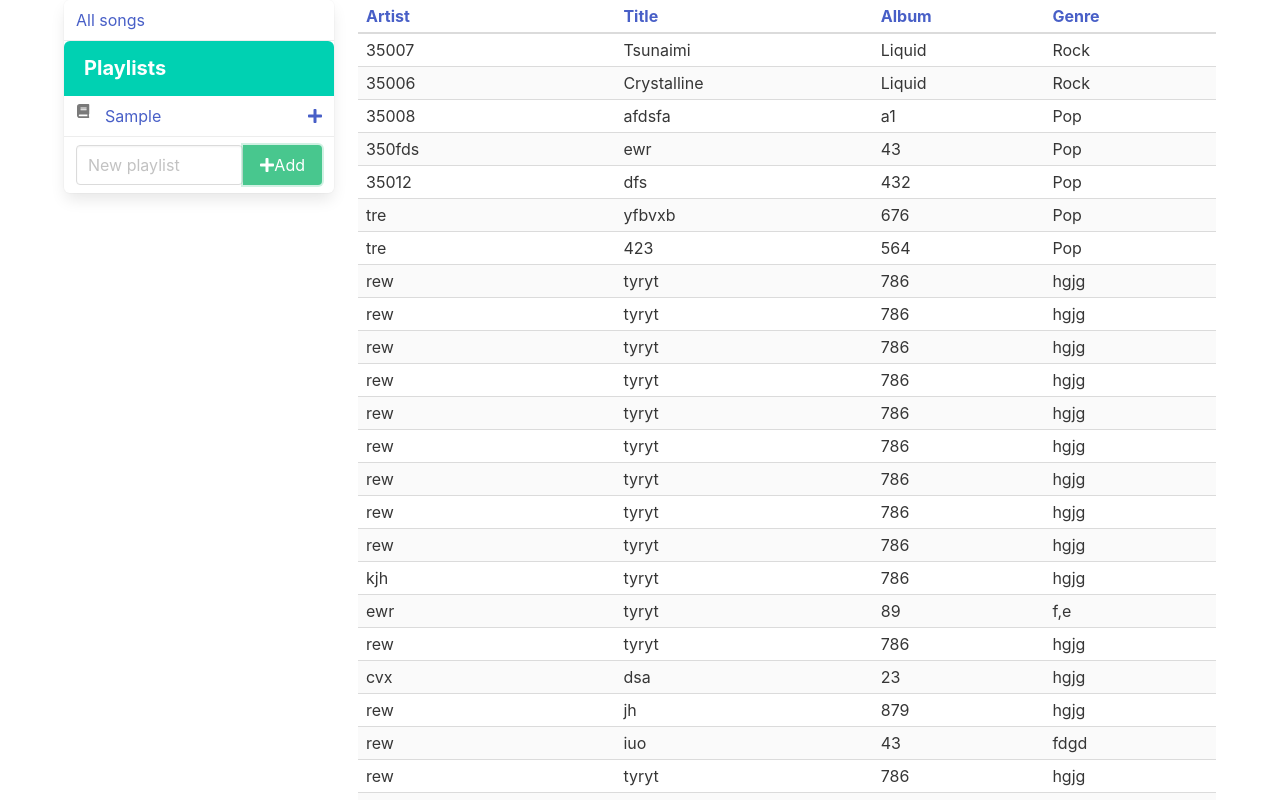
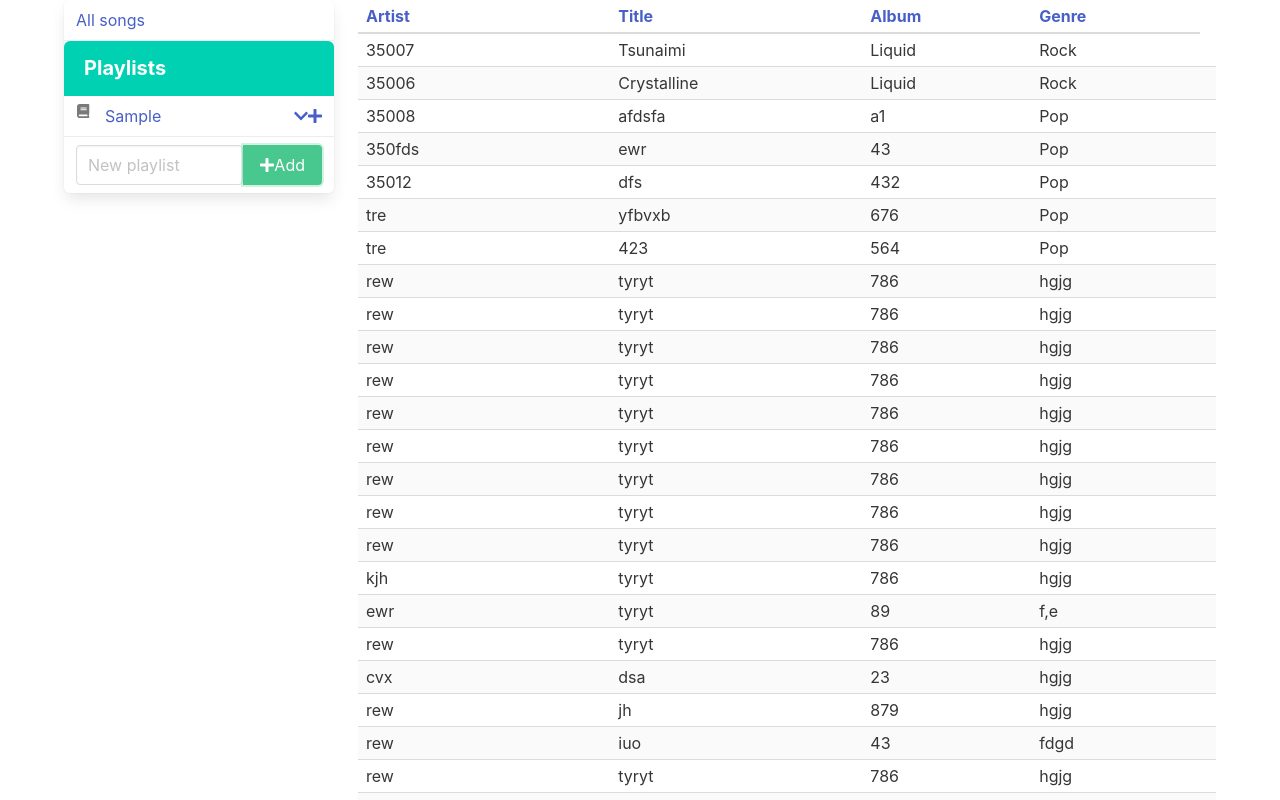
Before and after one commit to zhongzhu/vue-musicbox, a Vue app: page / in a window 1280 px wide. Both pictures are taken after typing "Sample" into the empty fields and a click on the button "Add". Shown: the top 800 px of the page. Built offline with nearby package versions, Linux system fonts and the light colour scheme.

Commit message:
modify playlists

```diff
--- a/src/components/MusicIndex.vue
+++ b/src/components/MusicIndex.vue
@@ -1,7 +1,7 @@
 <template>
   <div class="columns">
     <div class="column is-3">
-      <playlists addingEnabled @setActivePlaylists="set_active_playlists" />
+      <playlists addingEnabled @setActivePlayLists="set_active_playlists" />
     </div>
     <div class="column is-9">
       <table class="table is-fullwidth is-striped is-hoverable is-narrow">
--- a/src/components/PaginatedTableBody.vue
+++ b/src/components/PaginatedTableBody.vue
@@ -6,6 +6,7 @@
             <td><slot name="add_title" :song="song"></slot>{{ song.title }}</td>
             <td>{{ song.album }}</td>
             <td>{{ song.genre }}</td>
+            <td><slot name="custom_column" :song="song"></slot></td>
         </tr>
       </template>
     </tbody>
--- a/src/components/Playlist.vue
+++ b/src/components/Playlist.vue
@@ -6,7 +6,14 @@
     <div class="column is-9">
       <table class="table is-fullwidth is-striped is-hoverable is-narrow">
         <sorted :songs="songs" @sortedSongs="sort_songs"/>
-        <paginated :items="sortedSongs" />
+
+        <paginated :items="sortedSongs">
+          <template slot="custom_column" slot-scope="songList">
+            <a @click="delete_song(songList.song)" class="button is-small is-danger">
+              <fa-icon icon="trash"/>
+            </a>
+          </template>
+        </paginated>
       </table>
     </div>
   </div>
@@ -38,6 +45,9 @@ export default {
     set_playlist (playlist) {
       this.selectedPlaylist = playlist
       this.songs = playlist.songs
+    },
+    delete_song (song) {
+      this.selectedPlaylist.songs.splice(this.selectedPlaylist.songs.indexOf(song), 1)
     }
   },
   beforeRouteUpdate(to, from, next) {
--- a/src/components/Playlists.vue
+++ b/src/components/Playlists.vue
@@ -7,14 +7,34 @@
     <p class="panel-heading">Playlists</p>
 
     <template v-for="(playlist, index) in playlists">
-      <p class="panel-block playlist-item" :key="playlist.slug">
-        <router-link :to="'/playlist/' + playlist.slug" class="planel-block">
+      <div class="panel-block playlist-item" :key="playlist.slug">
+        <router-link v-if="!playlist.editing" :to="'/playlist/' + playlist.slug" class="planel-block">
           <span class="panel-icon">
             <fa-icon icon="book" />
           </span>
           {{ playlist.name }}
         </router-link>
 
+        <form class="planel-block" v-if="playlist.editing" @submit.prevent="edit_playlist(index)">
+          <div class="field has-addons">
+            <input type="text" v-model="playlist.name" class="input">
+            <p class="control"><button type="submit" class="button is-success"><fa-icon icon="check" /></button></p>
+          </div>
+        </form>
+
+        <div>
+          <div class="dropdown is-hoverable">
+            <div class="dropdown-trigger">
+              <a aria-haspopup="true" aria-controls="dropdown-menu"><fa-icon icon="chevron-down" /></a>
+            </div>
+
+            <div class="dropdown-menu" id="dropdown-menu" role="menu">
+              <div class="dropdown-content">
+                <a class="dropdown-item" title="Rename playlist" @click="edit_playlist(index)"><fa-icon icon="edit" /> Rename</a>
+                <a class="dropdown-item" title="Delete playlist" @click="delete_playlist(index)"><fa-icon icon="trash-alt" /> Delete</a>
+              </div>
+            </div>
+          </div>
           <template v-if="addingEnabled">
             <a v-if="!playlist.adding" @click="add_songs(index)" title="Add songs">
               <fa-icon icon="plus" />
@@ -23,7 +43,8 @@
               <fa-icon icon="check-square" />
             </a>
           </template>
-      </p>
+        </div>
+      </div>
     </template>
 
     <div class="panel-block">
@@ -79,6 +100,7 @@ export default {
         name: this.newPlaylistName,
         slug: this.slugify(this.newPlaylistName),
         adding: false,
+        editing: false,
         songs: []
       });
 
@@ -91,6 +113,12 @@ export default {
         "setActivePlayLists",
         this.playlists.filter(pl => pl.adding === true)
       );
+    },
+    delete_playlist (index) {
+      this.playlists.splice(index, 1)
+    },
+    edit_playlist (index) {
+      this.playlists[index].editing = !this.playlists[index].editing
     },
     slugify(name) {
       return name
@@ -111,7 +139,8 @@ export default {
           this.playlists = data;
 
           this.playlists.forEach((pl, index) => {
-            this.playlists[index].adding = false;
+            this.playlists[index].adding = false
+            this.playlists[index].editing = false
           });
         }
       })
```
Lines whose indentation alone changed are shown as unchanged.
